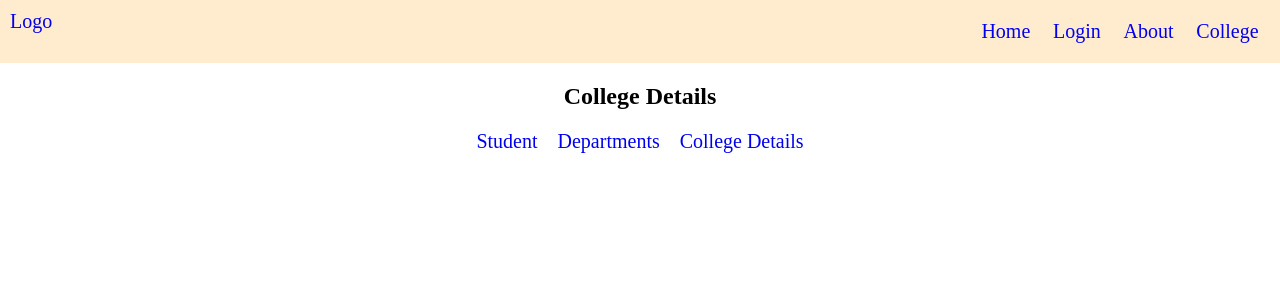
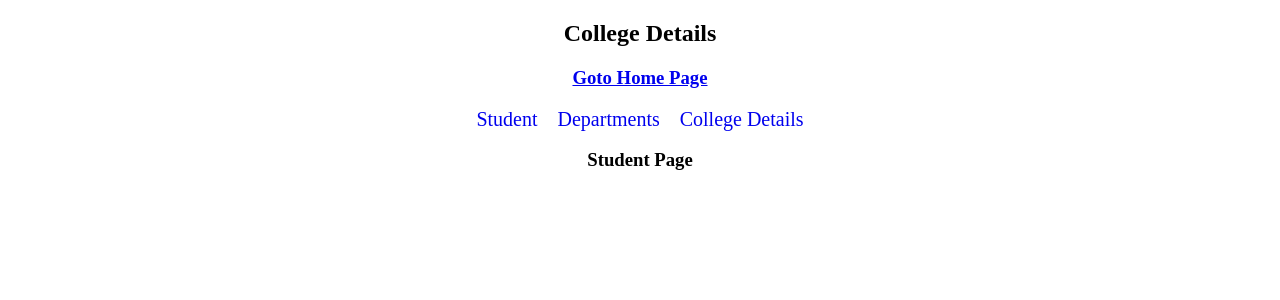
Before and after one commit to bibhusprasad/026_reactjs_tutorial_from_youtube, a React (Vite) app in the folder react-router/: page /college in a window 1280 px wide. Shown: the top 300 px of the page. Built offline with nearby package versions, Linux system fonts and the light colour scheme.

Commit message:
01. Layout Routing and Index Routing

```diff
--- a/react-router/src/App.jsx
+++ b/react-router/src/App.jsx
@@ -15,13 +15,16 @@ function App() {
 
   return (
     <>
-      <NavBar />
+      {/* <NavBar /> */}
       <Routes>
-        <Route path="/" element={<Home />} />
-        <Route path="/about" element={<About />} />
-        <Route path="/login" element={<Login />} />
+        <Route element={<NavBar />}>
+          <Route path="/" element={<Home />} />
+          <Route path="/about" element={<About />} />
+          <Route path="/login" element={<Login />} />
+        </Route>
+
         <Route path="/college" element={<College />} >
-          <Route path='student' element={<Student />} />
+          <Route index element={<Student />} />
           <Route path='department' element={<Department />} />
           <Route path='collegeDetail' element={<CollegeDetail />} />
         </Route>
@@ -31,7 +34,7 @@ function App() {
         */}
 
         {/* This is Navigate to login page (Navigate is inside react-router)*/}
-        <Route path="/*" element={<Navigate to='/login'/>} />
+        <Route path="/*" element={<Navigate to='/login' />} />
 
       </Routes>
     </>
--- a/react-router/src/College.jsx
+++ b/react-router/src/College.jsx
@@ -1,10 +1,11 @@
-import { NavLink, Outlet } from "react-router";
+import { Link, NavLink, Outlet } from "react-router";
 
 function College() {
-  return(
-    <div style={{textAlign: 'center'}} className='college'>
+  return (
+    <div style={{ textAlign: 'center' }} className='college'>
       <h2>College Details</h2>
-      <NavLink className='link' to='student'>Student</NavLink>
+      <h3><Link to='/'>Goto Home Page</Link></h3>
+      <NavLink className='link' to=''>Student</NavLink>
       <NavLink className='link' to='department'>Departments</NavLink>
       <NavLink className='link' to='collegeDetail'>College Details</NavLink>
       <Outlet />
--- a/react-router/src/NavBar.jsx
+++ b/react-router/src/NavBar.jsx
@@ -1,9 +1,10 @@
 
-import { Link } from 'react-router';
+import { Link, Outlet } from 'react-router';
 import './navbar.css';
 
 function NavBar() {
   return (
+    <div>
       <div className='header'>
         <div>
           <Link className='link' to='/'>Logo</Link>
@@ -25,6 +26,8 @@ function NavBar() {
           </ul>
         </div>
       </div>
+      <Outlet />
+    </div>
   )
 }
 
```
Also changed, not shown: 1 other file (tests, documents, lock files or other folders). Lines whose indentation alone changed are shown as unchanged.
